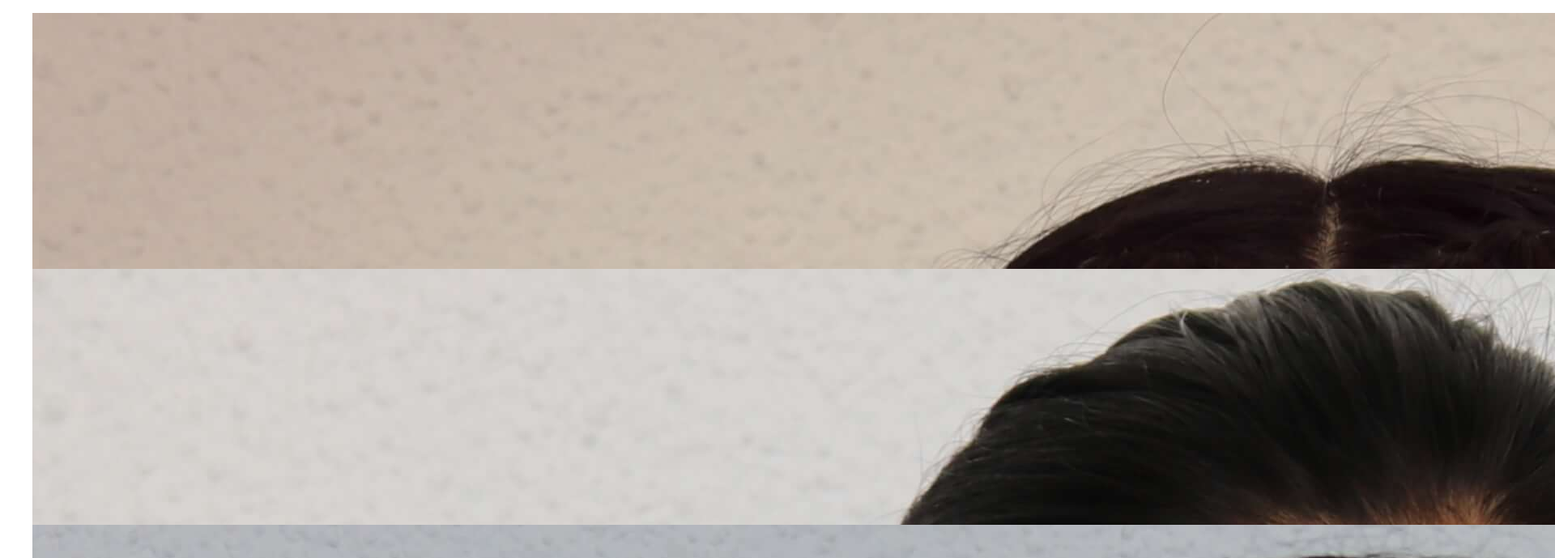
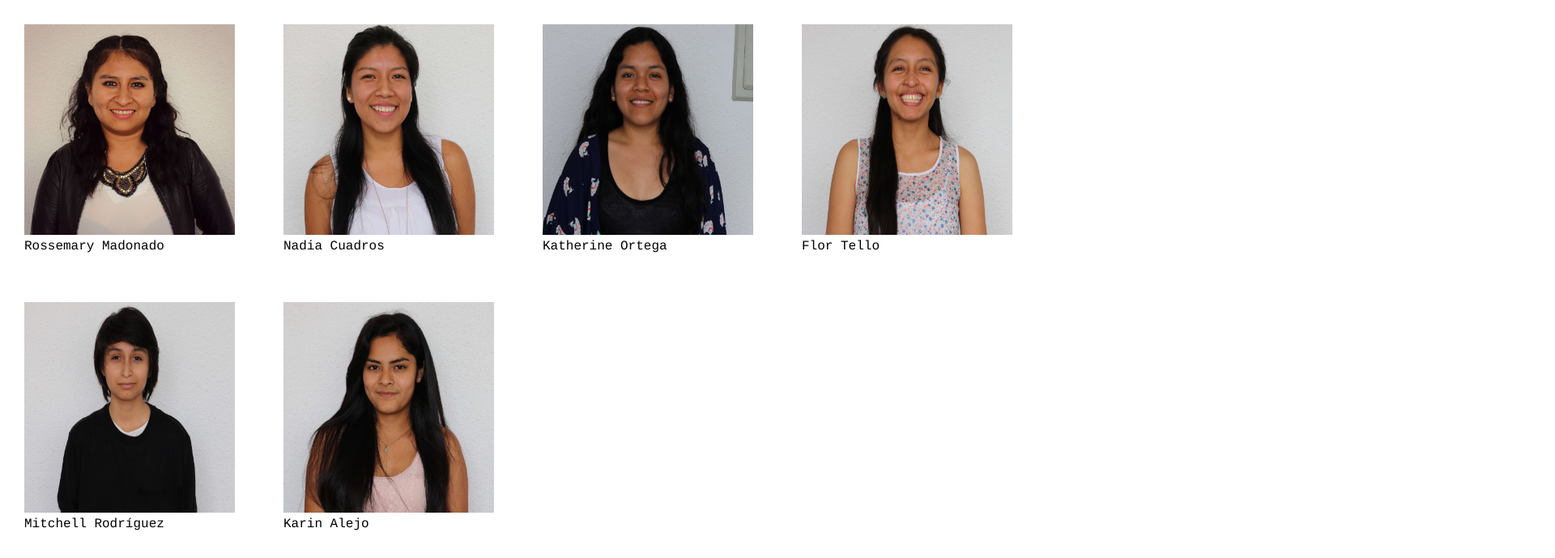
Before and after one commit to yelitzacho/Ejercicio-II---Nuestras-coders, a plain HTML site: page index.html in a window 1280 px wide. Shown: the top 689 px of the page at 81% size, 1920 px wide, since content can reach past the window. Drawn offline with Linux system fonts and the light colour scheme.

Commit message:
Colocando imagenes coders

```diff
--- a/assets/css/main.css
+++ b/assets/css/main.css
@@ -4,13 +4,17 @@ body{
 	font-family: 'Courier', sans-serif;
 }
 
-.linea{
-	background-color: black;
-	height: 10px;
-	width: 30px;
+#contenedor{
+	position: relative;
 }
 
-.imagenes{
-	width: 300px;
-	height: 300px;
+img{
+	width: 260px;
+	height: 260px;
 }
+
+.contenedorImg{
+	display: inline-block;
+	margin: 0;
+	padding: 30px;
+}
--- a/assets/js/app.js
+++ b/assets/js/app.js
@@ -2,7 +2,9 @@ window.addEventListener( 'load', function (e){
 	e.preventDefault();
 
 	var contenedor = document.getElementById('contenedor');
+
 	/*
+	function sdhgd{
 		var section = document.createElement('section');
 		var titulo = document.createElement('h2');
 		var linea = document.createElement('hr');
@@ -12,31 +14,32 @@ window.addEventListener( 'load', function (e){
 
 		span.setAttribute('class','linea');
 		contenedor.appendChild(span);
+	}
 	*/
-	var coders = 	['Rossemary Madonado','Nadia Cuadros','Katherine Ortega',
+
+	var coders = 	['','Rossemary Madonado','Nadia Cuadros','Katherine Ortega',
 					'Flor Tello','Mitchell Rodríguez','Karin Alejo'];
 
 	for (var i = 1; i <= 6; i++){
 
 		var urlImg = 'assets/img/'+ i +'.png';
-		var div = document.createElement('div');
 		var figure = document.createElement('figure');
 		var img = document.createElement('img');
 		var figcaption = document.createElement('figcaption');
 		var span = document.createElement('span');
 
 		img.setAttribute('src', urlImg);
-		img.setAttribute('class','img');
+		img.setAttribute('class','coders');
 
 		figure.appendChild(img);
-		figure.setAttribute('class','imagenes');
+		figure.setAttribute('class','contenedorImg');
 
 		span.innerText = coders[i];
 		span.setAttribute('class','nombre-coder');
+
 		figcaption.appendChild(span);
 		figure.appendChild(figcaption);
 
-		div.appendChild(figure);
 		contenedor.appendChild(figure);
 	 }
 })
```
Lines whose indentation alone changed are shown as unchanged.
